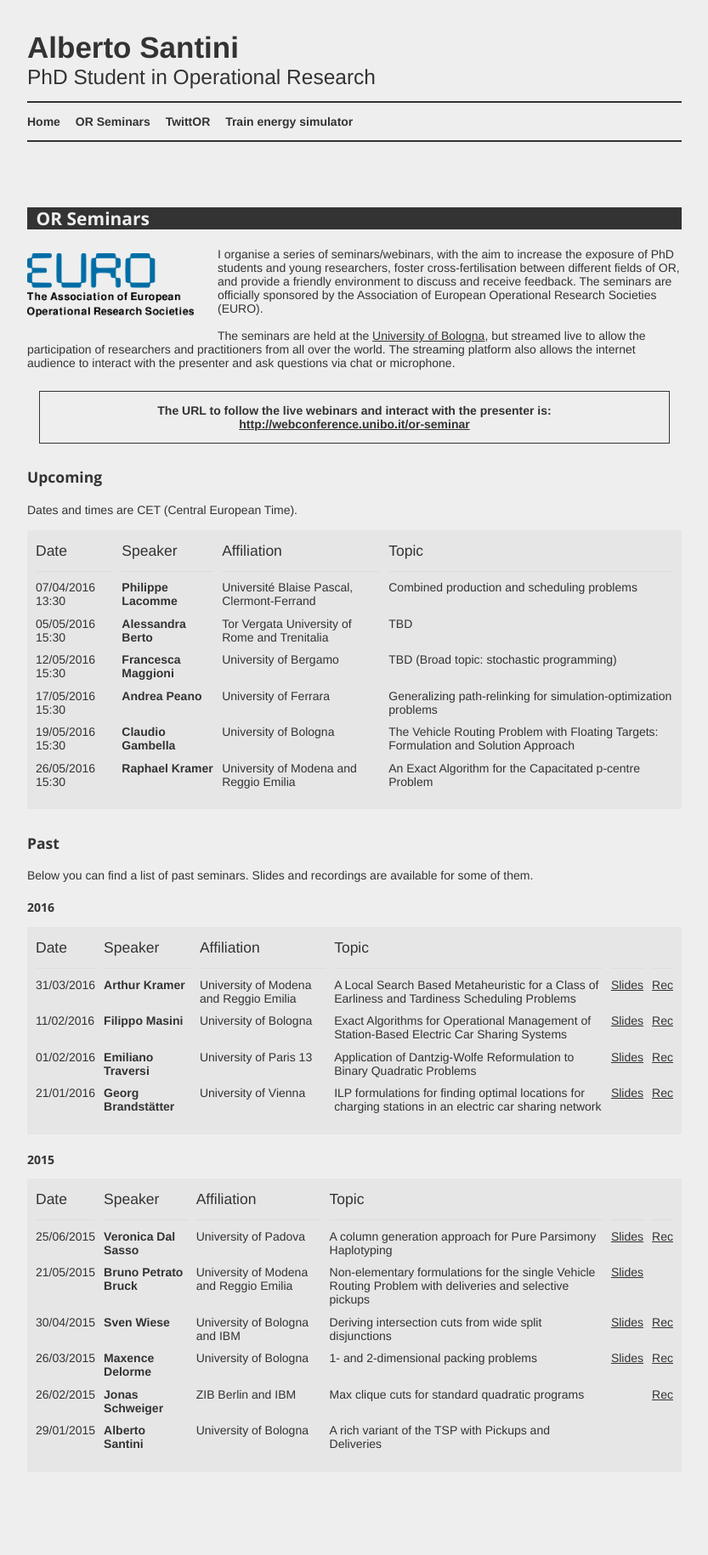
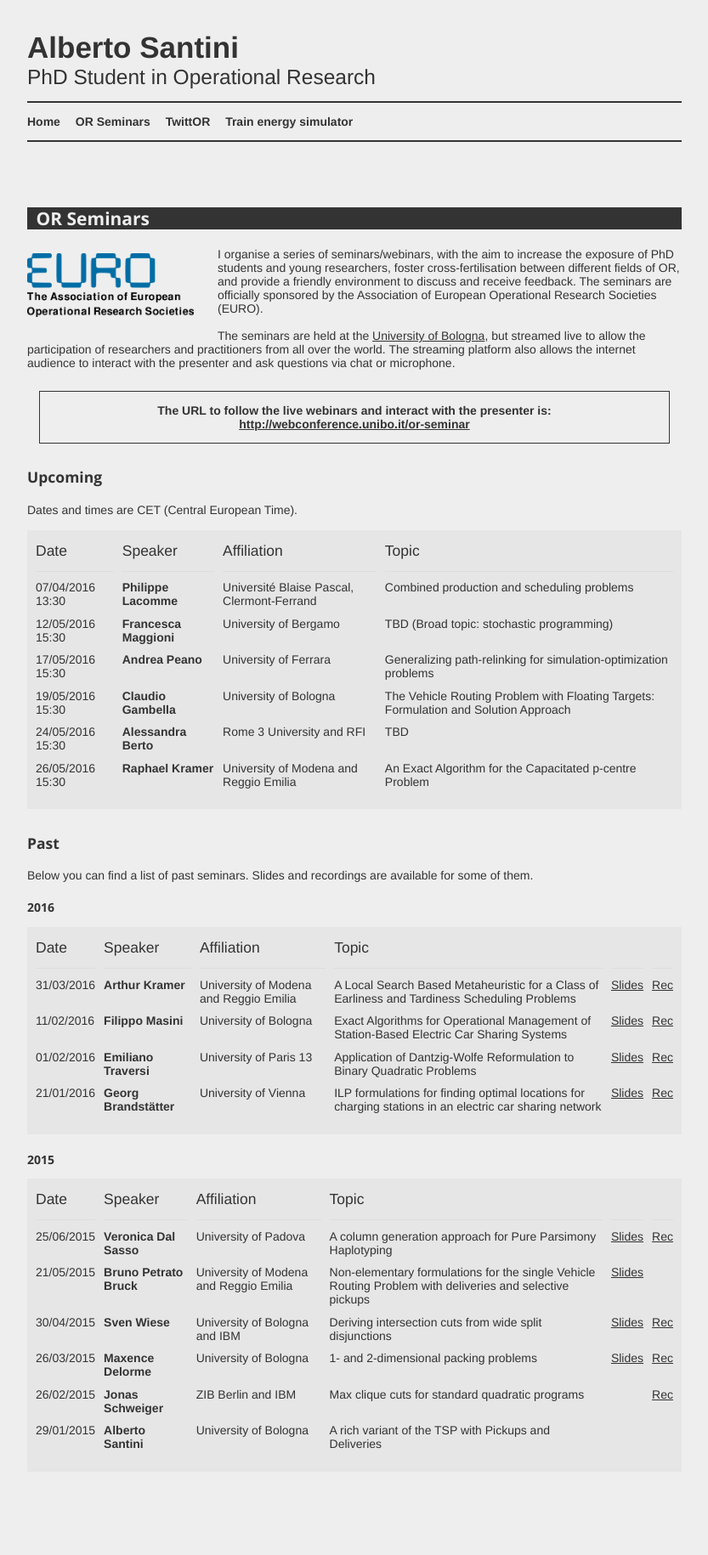
Before and after one commit to alberto-santini/alberto-santini.github.io, a Jekyll site: the page built from seminars/index.md, in a window 1280 px wide. Shown: the whole page at 85% size, without its empty margins (223-1056 px from the left). Built offline with Jekyll 4.4.1, drawn with Linux system fonts in a browser that asks for light colours.

Commit message:
Moved Alessandra's seminar

```diff
--- a/seminars/index.md
+++ b/seminars/index.md
@@ -26,10 +26,10 @@ Dates and times are CET (Central European Time).
 Date | Speaker | Affiliation | Topic
 :----|:--------|:------------|:------
 07/04/2016 13:30 | **Philippe Lacomme** | Université Blaise Pascal, Clermont-Ferrand | Combined production and scheduling problems
-05/05/2016 15:30 | **Alessandra Berto** | Tor Vergata University of Rome and Trenitalia | TBD
 12/05/2016 15:30 | **Francesca Maggioni** | University of Bergamo | TBD (Broad topic: stochastic programming)
 17/05/2016 15:30 | **Andrea Peano** | University of Ferrara | Generalizing path-relinking for simulation-optimization problems
 19/05/2016 15:30 | **Claudio Gambella** | University of Bologna | The Vehicle Routing Problem with Floating Targets: Formulation and Solution Approach
+24/05/2016 15:30 | **Alessandra Berto** | Rome 3 University and RFI | TBD
 26/05/2016 15:30 | **Raphael Kramer** | University of Modena and Reggio Emilia | An Exact Algorithm for the Capacitated p-centre Problem
 
 ## Past
```
